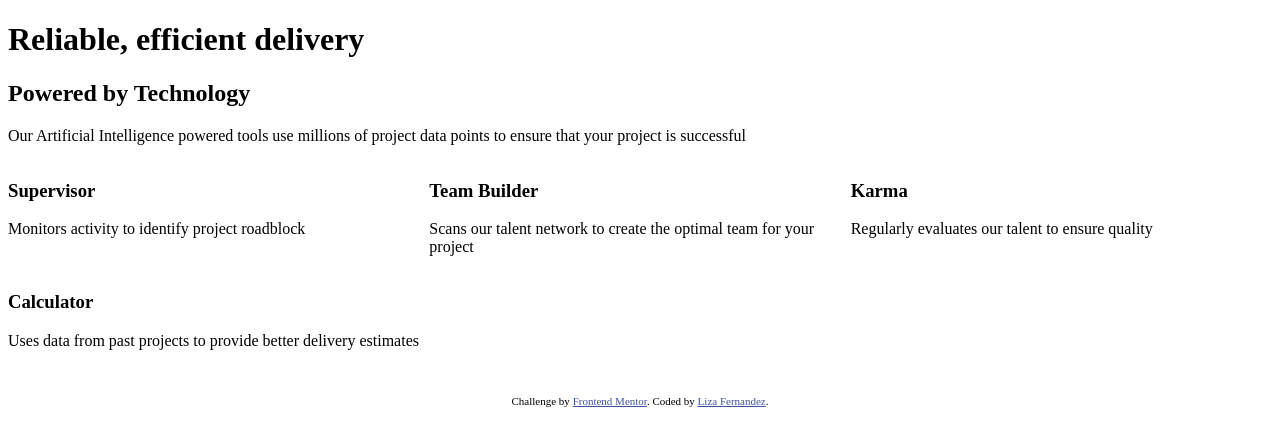
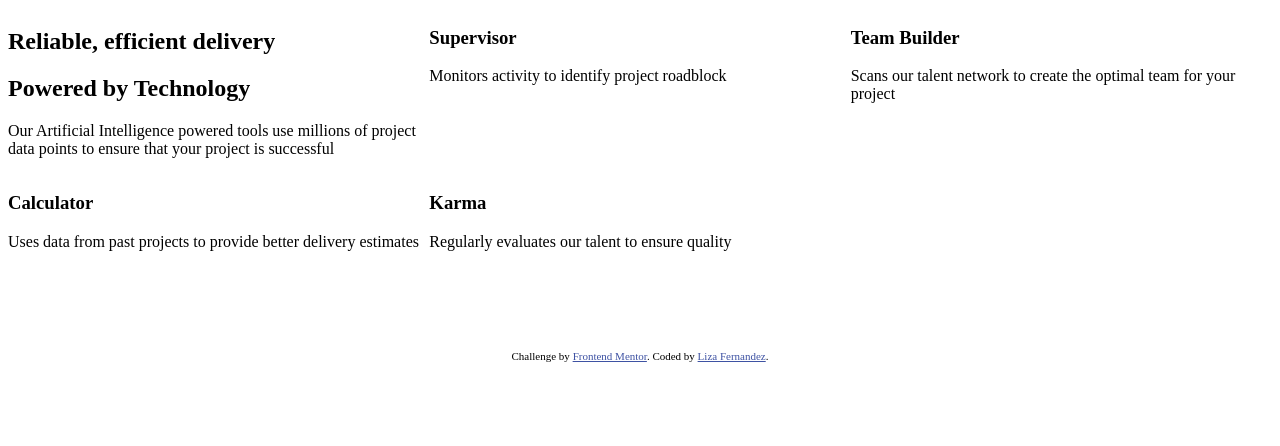
Before and after one commit to aelvanna/four-card-feature-section-solution, a plain HTML site: page index.html in a window 1280 px wide. Drawn offline with Linux system fonts and the light colour scheme.

Commit message:
updated HTML structure

```diff
--- a/index.html
+++ b/index.html
@@ -16,15 +16,15 @@
   </head>
   <body>
     <main class="container">
-      <div class="title">
-        <h1>Reliable, efficient delivery</h1>
-        <h2>Powered by Technology</h2>
-      </div>
-      <p class="introduction">
-        Our Artificial Intelligence powered tools use millions of project data
-        points to ensure that your project is successful
-      </p>
       <section class="card-grid">
+        <div class="introduction">
+          <h1>Reliable, efficient delivery</h1>
+          <h2>Powered by Technology</h2>
+          <p class="tagline">
+            Our Artificial Intelligence powered tools use millions of project
+            data points to ensure that your project is successful
+          </p>
+        </div>
         <div class="supervisor card">
           <h3>Supervisor</h3>
           <p>Monitors activity to identify project roadblock</p>
@@ -35,15 +35,16 @@
             Scans our talent network to create the optimal team for your project
           </p>
         </div>
-        <div class="karma card">
-          <h3>Karma</h3>
-          <p>Regularly evaluates our talent to ensure quality</p>
-        </div>
+
         <div class="calculator card">
           <h3>Calculator</h3>
           <p>
             Uses data from past projects to provide better delivery estimates
           </p>
+        </div>
+        <div class="karma card">
+          <h3>Karma</h3>
+          <p>Regularly evaluates our talent to ensure quality</p>
         </div>
       </section>
     </main>
```
